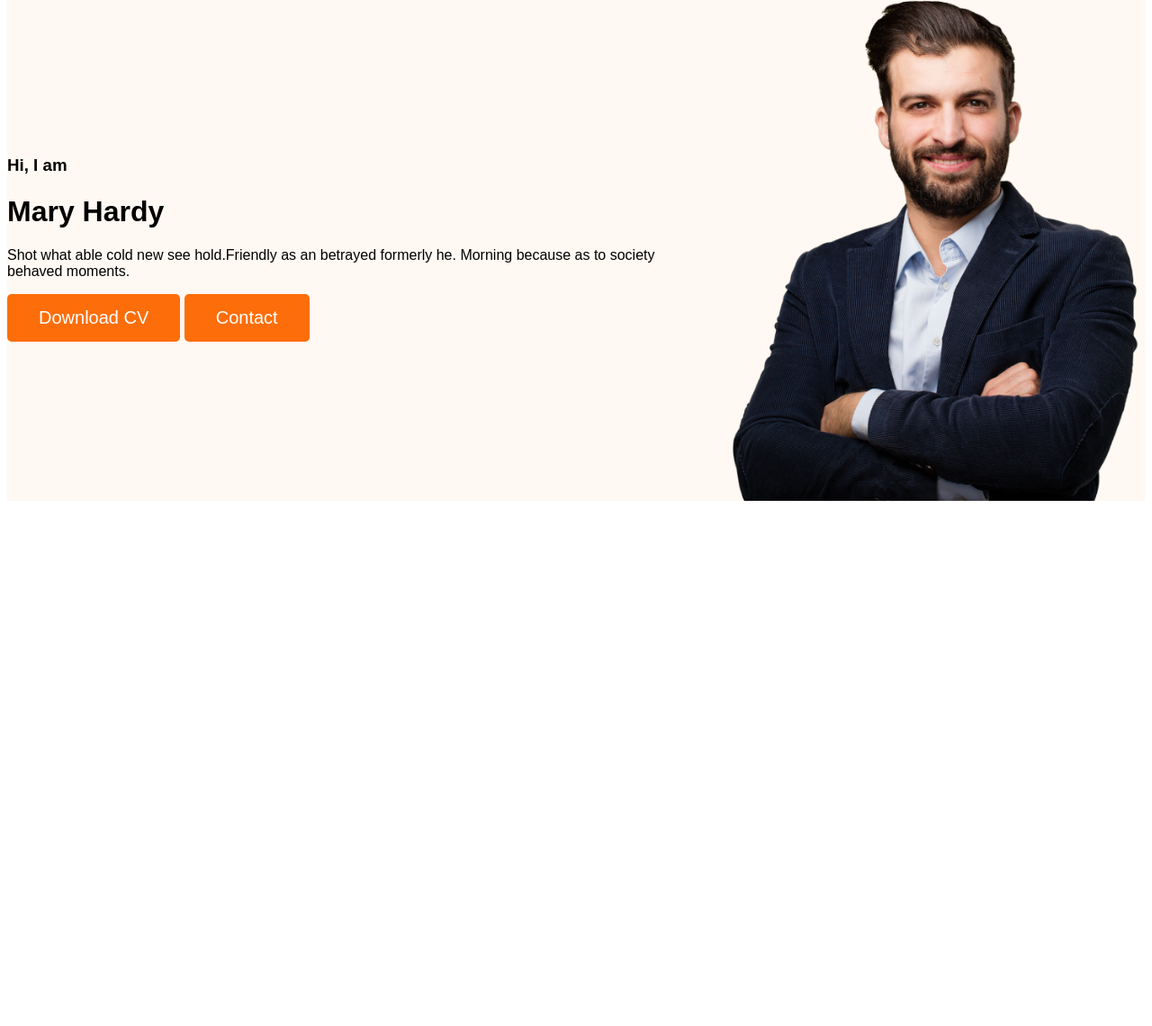
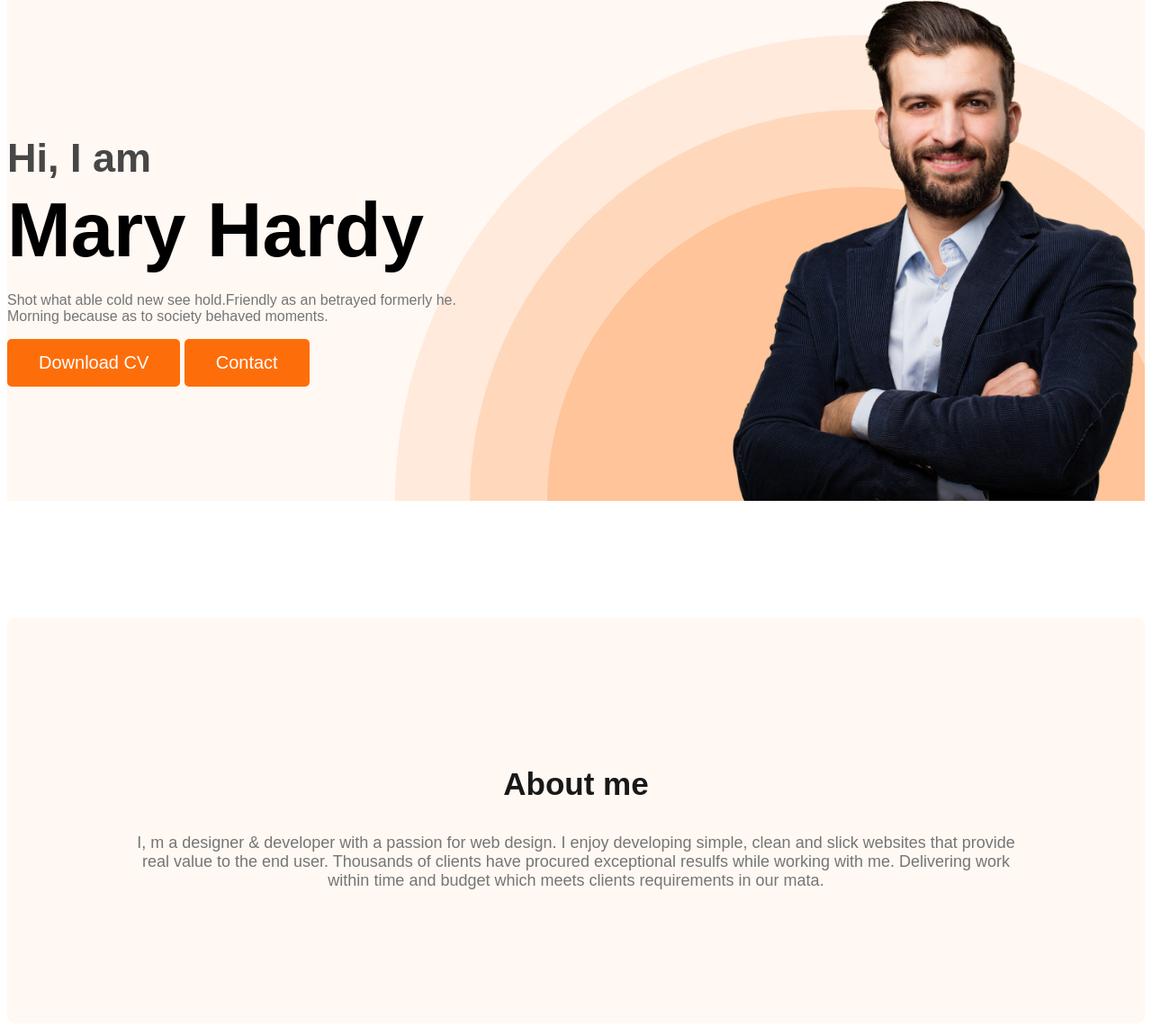
Before and after one commit to rafsan0079/Web-Developer1, a plain HTML site: page index.html in a window 1280 px wide. Shown: the part 172-1313 px from the top of the page at 90% size. Before the commit the page ends 800 px from the top, so only its background shows below. Drawn offline with Linux system fonts and the light colour scheme.

Commit message:
about added

```diff
--- a/index.html
+++ b/index.html
@@ -26,8 +26,8 @@
              <div class="banner">
                   <div class="banner-content">
                    <h3 class="banner-greeting">Hi, I am</h3>
-                   <h1 class="banner-title">Mary Hardy</h1>
-                   <p>Shot what able cold new see hold.Friendly as an betrayed formerly he. Morning because as to society behaved moments.</p>
+                   <h1 class="banner-tittle">Mary Hardy</h1>
+                   <p class="banner-description">Shot what able cold new see hold.Friendly as an betrayed formerly he. Morning because as to society behaved moments.</p>
                    <button class="btn-primary">Download CV</button>
                    <button class="btn-primary">Contact</button>
 
@@ -38,7 +38,10 @@
       </header>
 
       <main>
-
+           <section class="about">
+              <h3 class="section-title">About me</h3>
+              <p class="section-description">I, m a designer & developer with a passion for web design. I enjoy developing simple, clean and slick websites that provide real value to the end user. Thousands of clients have procured exceptional resulfs while working with me. Delivering work within time and budget which meets clients requirements in our mata.</p>
+           </section>
 
       </main>
 
--- a/styles/portfolio.css
+++ b/styles/portfolio.css
@@ -46,12 +46,54 @@ nav a {
 }
 .header{
     background-color: #FFF8F3;
+    background-image: url(../images/header_bg.png);
+    background-repeat: no-repeat;
+    background-position: bottom right;
+
 }
 .banner{
     padding: 30px 30px 30 px 150px;
     display: flex;
     align-items: center;
+    justify-content: space-between;
+}
+.banner-content{
+    max-width: 500px;
 }
 .banner .profile-pic{
     width: 500px;
 }
+.banner-greeting{
+    font-size: 45px;
+    color: #474747;
+    margin-bottom: 0px;
+}
+.banner-tittle{
+    font-size: 85px;
+    font-weight: 700;
+    font-style: normal;
+    margin-top: 5px;
+    margin-bottom: 20px;
+}
+.banner-description{
+   color:#757575;
+}
+
+/*main section styles*/
+.about{
+    padding: 130px;
+    border-radius: 10px;
+    background: #FFF8F3;
+    margin:130px 0px;
+}
+.section-title{
+    color:#181818;
+    text-align: center;
+    font-size: 35px;
+    font-weight: 700;
+}
+.section-description{
+    color:#757575;
+    font-size: 18px;
+    text-align: center;
+}
```
